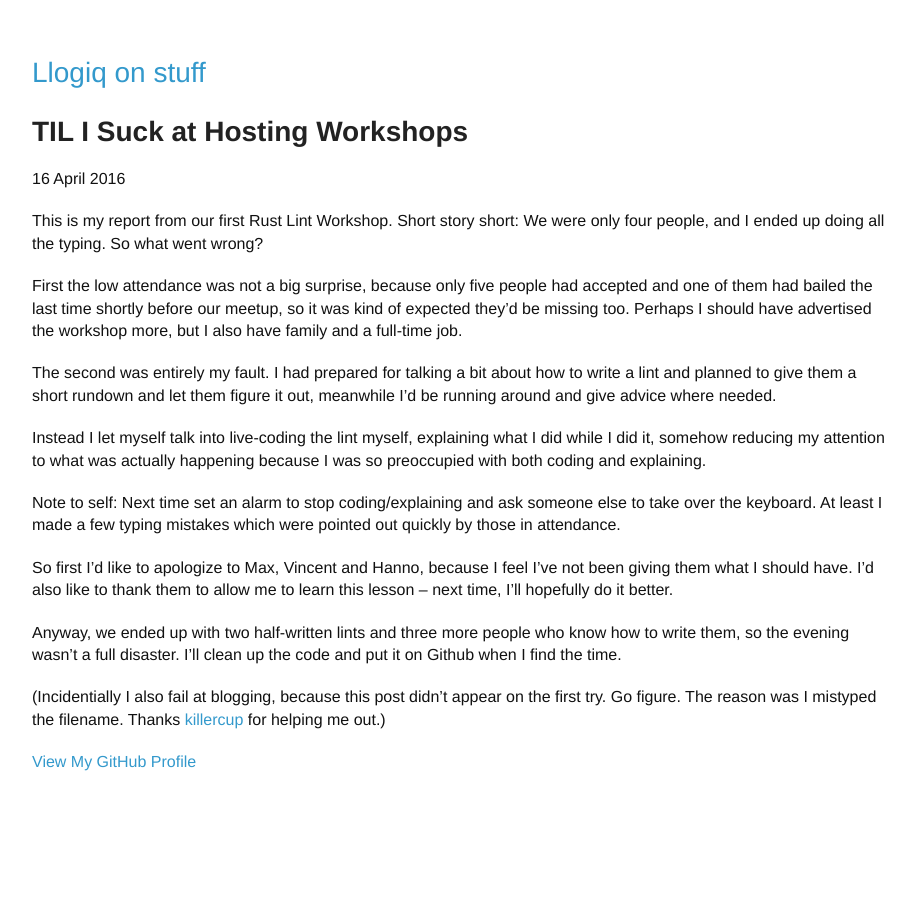
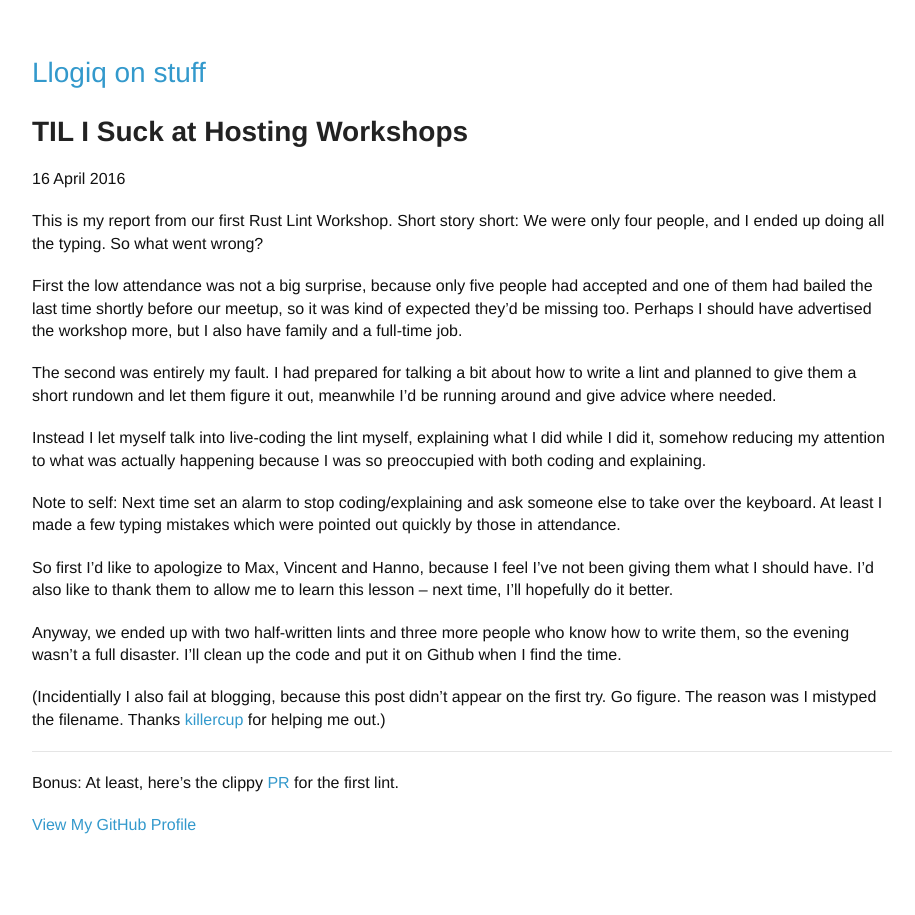
Before and after one commit to llogiq/llogiq.github.io, a Jekyll site: the page built from _posts/2016-04-16-apology.md, in a window 1280 px wide. Shown: the whole page, without its empty margins (178-1093 px from the left). Built offline with Jekyll 4.4.1, drawn with Linux system fonts in a browser that asks for light colours.

Commit message:
added lint PR

```diff
--- a/_posts/2016-04-16-apology.md
+++ b/_posts/2016-04-16-apology.md
@@ -33,3 +33,8 @@ code and put it on Github when I find the time.
 (Incidentially I also fail at blogging, because this post didn't appear on the
 first try. Go figure. The reason was I mistyped the filename. Thanks
 [killercup](https://github.com/killercup) for helping me out.)
+
+----
+
+Bonus: At least, here's the clippy
+[PR](https://github.com/Manishearth/rust-clippy/pull/862) for the first lint.
```
